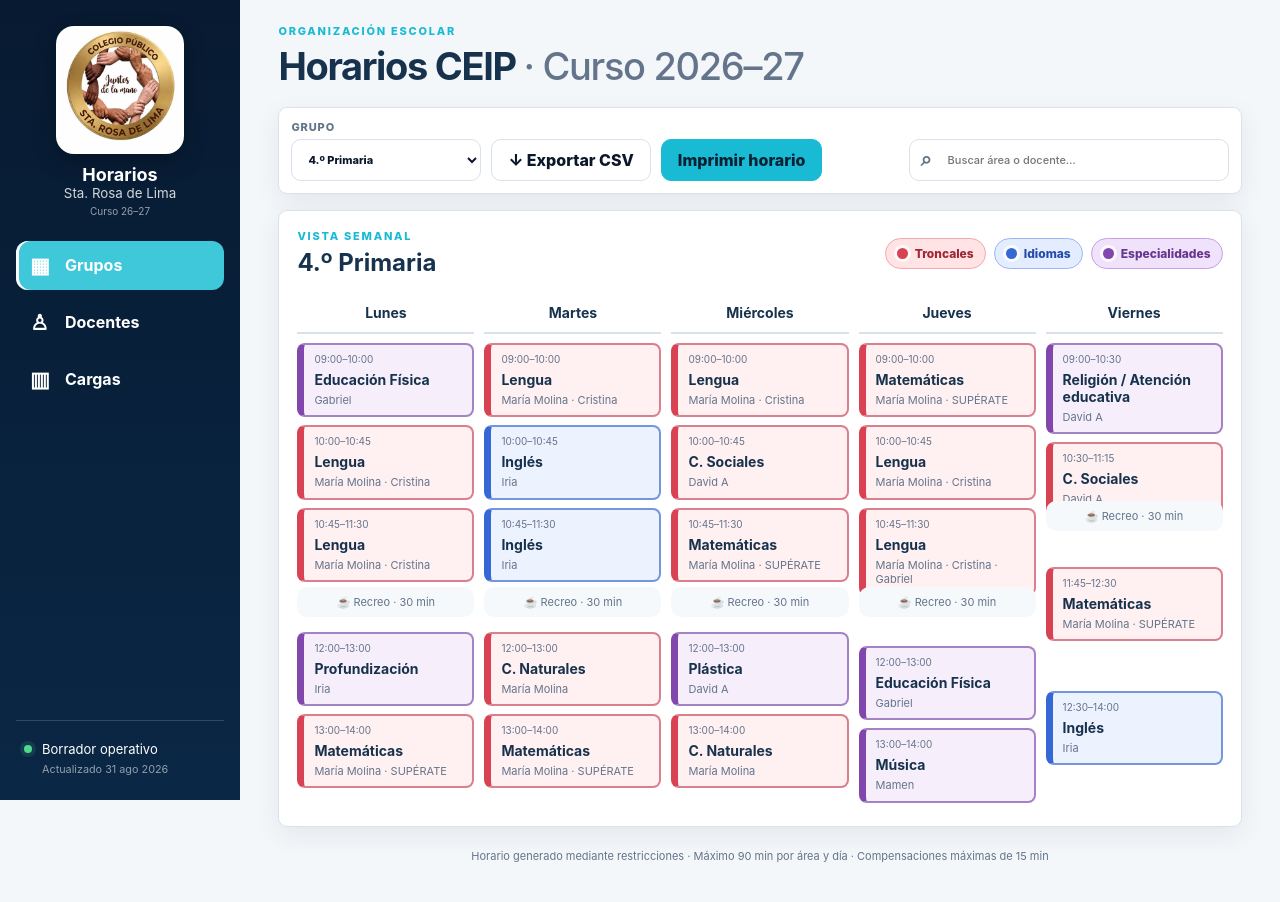
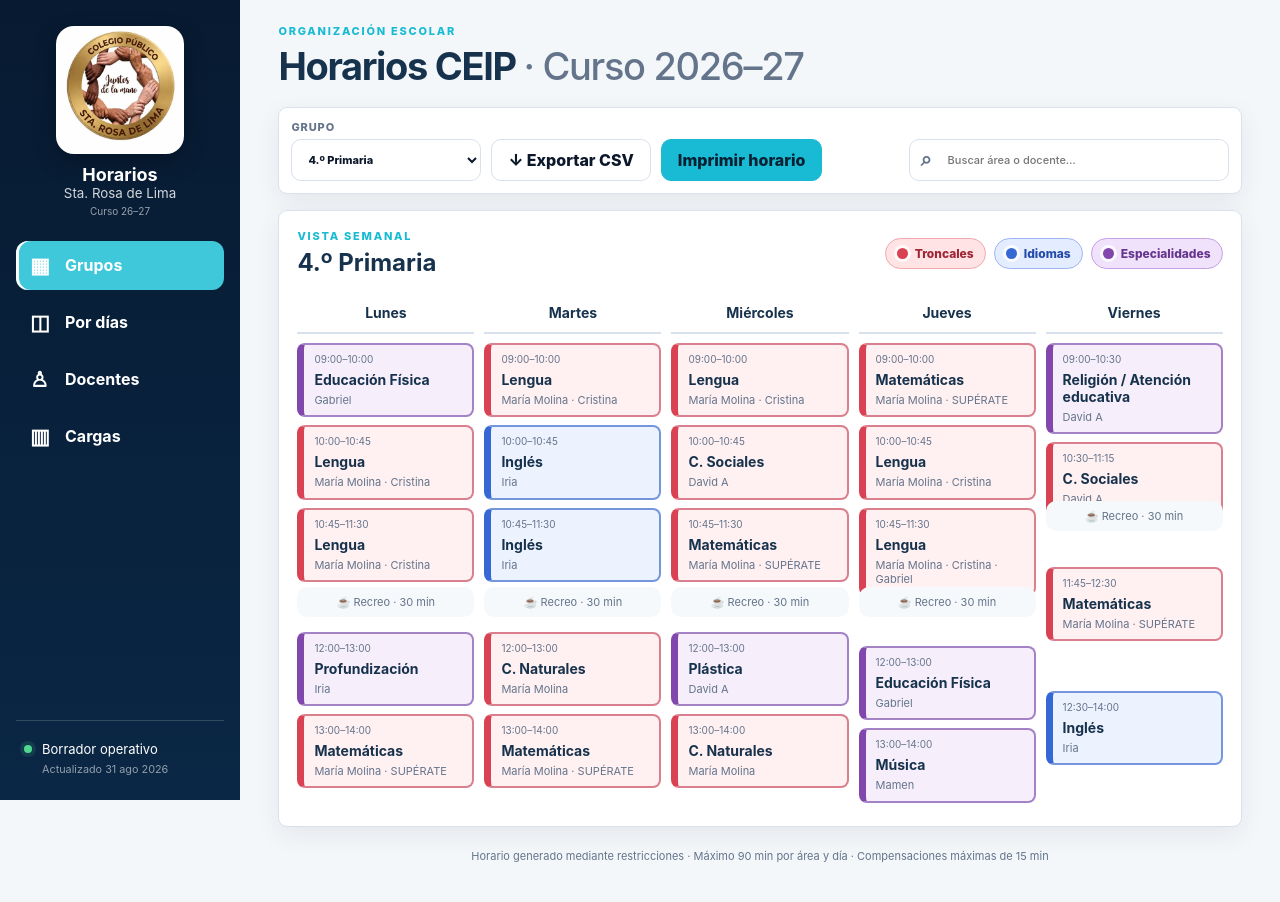
Before and after one commit to IEPENetwork/horarios-ceip-2026-27-public, a React (Vite) app: page / in a window 1280 px wide. Shown: the top 902 px of the page. Built offline with nearby package versions, Linux system fonts and the light colour scheme.

Commit message:
feat: añadir totales y vista diaria

```diff
--- a/app/page.tsx
+++ b/app/page.tsx
@@ -2,7 +2,7 @@
 
 import { useMemo, useState } from "react";
 
-type Tab = "groups" | "teachers" | "loads" | "issues";
+type Tab = "groups" | "days" | "teachers" | "loads" | "issues";
 type Lesson = { time: string; subject: string; teachers: string[]; minutes: number; issue?: boolean };
 type DayPlan = Record<string, Lesson[]>;
 
@@ -129,6 +129,7 @@ export default function Home() {
   const teachers=useMemo(()=>Array.from(new Set(entries.flatMap(e=>e.teachers))).sort((a,b)=>a.localeCompare(b,"es")),[entries]);
   const [tab,setTab]=useState<Tab>("groups");
   const [group,setGroup]=useState("4");
+  const [day,setDay]=useState("Lunes");
   const [teacher,setTeacher]=useState("María Molina");
   const [query,setQuery]=useState("");
 
@@ -141,7 +142,7 @@ export default function Home() {
   return <main className="app theme-compact">
     <aside className="sidebar" aria-label="Navegación principal">
       <div className="mark"><img src="./logo-srl-v4.webp" alt="Colegio Público Santa Rosa de Lima"/><div><b>Horarios</b><small>Sta. Rosa de Lima</small><em>Curso 26–27</em></div></div>
-      <nav>{navButton("groups","Grupos","▦",tab,setTab)}{navButton("teachers","Docentes","♙",tab,setTab)}{navButton("loads","Cargas","▥",tab,setTab)}</nav>
+      <nav>{navButton("groups","Grupos","▦",tab,setTab)}{navButton("days","Por días","◫",tab,setTab)}{navButton("teachers","Docentes","♙",tab,setTab)}{navButton("loads","Cargas","▥",tab,setTab)}</nav>
       <div className="sidebar-note"><span className="status-dot"/>Borrador operativo<small>Actualizado 31 ago 2026</small></div>
     </aside>
     <section className="shell">
@@ -149,7 +150,7 @@ export default function Home() {
         <div className="topbar-brand"><img className="mobile-school-logo" src="./logo-srl-v4.webp" alt="Colegio Público Santa Rosa de Lima"/><div><p className="eyebrow">Organización escolar</p><h1>Horarios CEIP <span>· Curso 2026–27</span></h1></div></div>
       </header>
 
-      <div className="mobile-nav">{navButton("groups","Grupos","▦",tab,setTab)}{navButton("teachers","Docentes","♙",tab,setTab)}{navButton("loads","Cargas","▥",tab,setTab)}</div>
+      <div className="mobile-nav">{navButton("groups","Grupos","▦",tab,setTab)}{navButton("days","Por días","◫",tab,setTab)}{navButton("teachers","Docentes","♙",tab,setTab)}{navButton("loads","Cargas","▥",tab,setTab)}</div>
 
       {tab==="groups" && <>
         <Toolbar query={query} setQuery={setQuery}>
@@ -162,6 +163,7 @@ export default function Home() {
         </section>
       </>}
 
+      {tab==="days" && <DayView day={day} setDay={setDay} entries={entries}/>}
       {tab==="teachers" && <TeacherView teacher={teacher} setTeacher={setTeacher} teachers={teachers} entries={entries} query={query} setQuery={setQuery}/>}
       {tab==="loads" && <LoadsView teachers={teachers} entries={entries}/>}
       {tab==="issues" && <IssuesView setTab={setTab} setGroup={setGroup}/>}
@@ -178,19 +180,30 @@ function WeekGrid({plan,query}:{plan:DayPlan;query:string}){
   return <div className="week-grid">{DAYS.map(day=><div className="day" key={day}><h3>{day}</h3><div className="day-cards">{plan[day].map((x,i)=><div key={`${x.time}-${i}`} className={`lesson sub-${x.subject.toLowerCase()} ${x.issue?"pending":""} ${query&&!`${LABELS[x.subject]} ${x.teachers.join(" ")}`.toLowerCase().includes(query.toLowerCase())?"muted":""}`} style={{"--duration":x.minutes} as React.CSSProperties}><span className="lesson-time">{x.time}</span><strong>{x.issue?"⚠ ":""}{LABELS[x.subject]}</strong><small>{x.teachers.join(" · ")}</small></div>)}<div className="break"><span>☕</span> Recreo · 30 min</div></div></div>)}</div>
 }
 
+function DayView({day,setDay,entries}:{day:string;setDay:(d:string)=>void;entries:Entry[]}){
+  const rows=entries.filter(e=>e.day===day).sort((a,b)=>a.time.localeCompare(b.time,"es")||a.group.localeCompare(b.group,"es",{numeric:true}));
+  return <>
+    <div className="toolbar day-toolbar"><label>Día<select value={day} onChange={e=>setDay(e.target.value)}>{DAYS.map(d=><option key={d}>{d}</option>)}</select></label></div>
+    <section className="panel day-overview"><div className="panel-title"><div><p className="eyebrow">Organización diaria</p><h2>{day}</h2></div><span className="validation">{rows.length} asignaciones</span></div>
+      <div className="day-table"><div className="day-row head"><span>Horario</span><span>Grupo</span><span>Materia</span><span>Docente</span><span>Apoyo asignado</span></div>{rows.map((e,i)=>{const mainCount=e.group==="2A · 2B"?2:1;const main=e.teachers.slice(0,mainCount).join(" · ");const support=e.teachers.slice(mainCount).join(" · ")||"—";return <div className="day-row" key={`${e.time}-${e.group}-${i}`}><strong>{e.time}</strong><span>{e.group==="2A · 2B"?"2.º A + B":groupName(e.group).replace(" Primaria","")}</span><span className={`day-subject sub-${e.subject.toLowerCase()}`}>{LABELS[e.subject]}</span><span>{main}</span><span className={support==="—"?"no-support":""}>{support}</span></div>})}</div>
+    </section>
+  </>;
+}
+
 function TeacherView({teacher,setTeacher,teachers,entries,query,setQuery}:{teacher:string;setTeacher:(s:string)=>void;teachers:string[];entries:Entry[];query:string;setQuery:(s:string)=>void}){
   const own=entries.filter(e=>e.teachers.includes(teacher));
   const tutor=Object.values(TUTORS).includes(teacher);
   const complementaries=complementaryFor(teacher,tutor,entries);
   const minutes=own.reduce((s,e)=>s+e.minutes,0);
+  const totalMinutes=minutes+complementaries.length*60;
   return <><Toolbar query={query} setQuery={setQuery}><label>Docente<select value={teacher} onChange={e=>setTeacher(e.target.value)}>{teachers.map(t=><option key={t}>{t}</option>)}</select></label><button className="primary" onClick={()=>window.print()}>Imprimir horario</button></Toolbar>
-    <section className="teacher-summary panel"><div><p className="eyebrow">Horario individual</p><h2>{teacher}</h2><p>{tutor?`Tutoría: ${Object.entries(TUTORS).find(([,v])=>v===teacher)?.[0]}.º Primaria`:"Especialista / apoyo docente"}</p></div><div className="load-ring"><strong>{formatMinutes(minutes)}</strong><span>lectivas asignadas</span></div><div className="comp-count"><strong>{complementaries.length} h</strong><span>{tutor?"2 complementarias + tutoría":"complementarias"}</span></div></section>
+    <section className="teacher-summary panel"><div><p className="eyebrow">Horario individual</p><h2>{teacher}</h2><p>{tutor?`Tutoría: ${Object.entries(TUTORS).find(([,v])=>v===teacher)?.[0]}.º Primaria`:"Especialista / apoyo docente"}</p></div><div className="load-ring"><strong>{formatMinutes(minutes)}</strong><span>lectivas asignadas</span></div><div className="comp-count"><strong>{complementaries.length} h</strong><span>{tutor?"2 complementarias + tutoría":"complementarias"}</span></div><div className="total-count"><strong>{formatMinutes(totalMinutes)}</strong><span>horas totales</span></div></section>
     <section className="panel teacher-days">{DAYS.map(day=><div className="teacher-day" key={day}><h3>{day}</h3>{own.filter(e=>e.day===day).filter(e=>!query||`${LABELS[e.subject]} ${e.group}`.toLowerCase().includes(query.toLowerCase())).map((e,i)=><div className={`teacher-entry sub-${e.subject.toLowerCase()}`} key={i}><span>{e.time}</span><strong>{LABELS[e.subject]}</strong><small>{e.group==="2A · 2B"?"2.º A + B":groupName(e.group).replace(" Primaria","")}</small></div>)}{complementaries.filter(c=>c.day===day).map(c=><div className="teacher-entry complementary" key={c.label}><span>{c.time}</span><strong>{c.label}</strong><small>{c.label==="Reducción por tutoría"?"Reducción lectiva":"Hora complementaria"}</small></div>)}</div>)}</section>
   </>;
 }
 
 function LoadsView({teachers,entries}:{teachers:string[];entries:Entry[]}){
-  return <section className="panel loads"><div className="panel-title"><div><p className="eyebrow">Control semanal</p><h2>Cargas docentes</h2></div><span className="validation">✓ Huecos restantes sin asignar</span></div><div className="load-table"><div className="load-row head"><span>Docente</span><span>Lectivas</span><span>Complementarias</span><span>Tutoría</span><span>Estado</span></div>{teachers.map(t=>{const m=entries.filter(e=>e.teachers.includes(t)).reduce((s,e)=>s+e.minutes,0);const tutor=Object.values(TUTORS).includes(t);const comp=complementaryFor(t,tutor,entries).filter(x=>x.label!=="Reducción por tutoría").length;return <div className="load-row" key={t}><strong>{t}</strong><span>{formatMinutes(m)}</span><span>{comp} h</span><span>{tutor?"1 h":"—"}</span><span className={m>1380?"over":"ok"}>{m>1380?"Revisar":"Dentro de margen"}</span></div>})}</div><p className="table-note">Las cargas reflejan las sesiones actualmente asignadas. Los huecos no utilizados permanecen vacíos por indicación de Jefatura de Estudios.</p></section>
+  return <section className="panel loads"><div className="panel-title"><div><p className="eyebrow">Control semanal</p><h2>Cargas docentes</h2></div><span className="validation">✓ Totales calculados</span></div><div className="load-table"><div className="load-row head"><span>Docente</span><span>Lectivas</span><span>Complementarias</span><span>Tutoría</span><span>Total</span></div>{teachers.map(t=>{const m=entries.filter(e=>e.teachers.includes(t)).reduce((s,e)=>s+e.minutes,0);const tutor=Object.values(TUTORS).includes(t);const comp=complementaryFor(t,tutor,entries).filter(x=>x.label!=="Reducción por tutoría").length;const total=m+comp*60+(tutor?60:0);return <div className="load-row" key={t}><strong>{t}</strong><span>{formatMinutes(m)}</span><span>{comp} h</span><span>{tutor?"1 h":"—"}</span><strong className="load-total">{formatMinutes(total)}</strong></div>})}</div><p className="table-note">El total suma las horas lectivas, complementarias y, cuando corresponde, la hora de tutoría.</p></section>
 }
 
 function IssuesView({setTab,setGroup}:{setTab:(t:Tab)=>void;setGroup:(g:string)=>void}){
```
